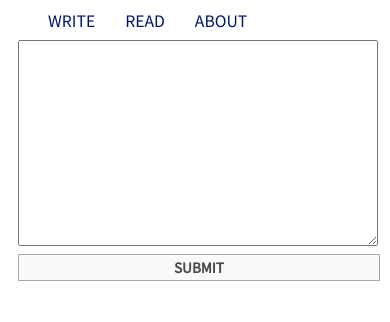
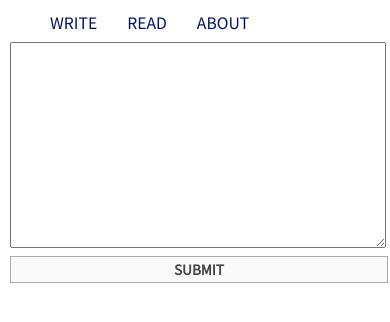
Before and after one commit to simoncrowe/bookchain-js, a Flask app: page / in a window 390 px wide. Shown: the top 322 px of the page. Run offline with Flask 2, Linux system fonts and the light colour scheme.

Commit message:
Fixed mobile display.

```diff
--- a/src/static/css/bookchain.css
+++ b/src/static/css/bookchain.css
@@ -3,6 +3,10 @@
 
 * {
     font-family: 'Source Sans Pro', sans-serif;
+}
+
+body {
+    margin: 10px;
 }
 
 #top-nav {
@@ -32,7 +36,6 @@
     margin: 0 auto;
     max-width: 800px;
     min-width: 300px;
-    padding: 0 10px;
 }
 #textbox {
     width: 100%;
--- a/src/templates/index.html
+++ b/src/templates/index.html
@@ -2,6 +2,7 @@
 <html lang="en">
 <head>
     <meta charset="UTF-8">
+    <meta name="viewport" content="width=device-width, initial-scale=1">
     <title>Bookchain: collaborative distributed text</title>
     <link rel="stylesheet" href="/static/css/bookchain.css">
     <script src="/static/js/util.js" type="text/javascript"></script>
```
